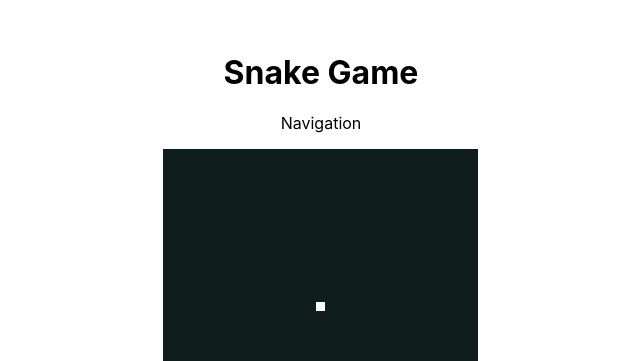
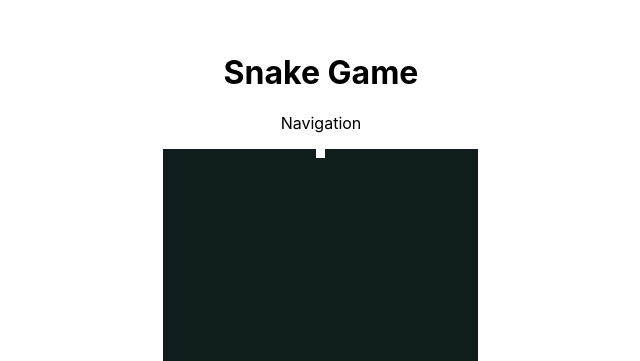
Before and after one commit to mzw86020424/react-snake-app, a React (Create React App) app: page / in a window 1280 px wide. Shown: the part 130-491 px from the top of the page, without its empty margins (319-959 px from the left). Built offline with nearby package versions, Linux system fonts and the light colour scheme.

Commit message:
スネークをまっすぐ動かす

```diff
--- a/src/App.js
+++ b/src/App.js
@@ -1,13 +1,53 @@
-import React from 'react';
+import React, { useEffect, useState } from 'react';
 import Navigation from './components/Navigation';
 import Field from './components/Field';
 import Button from './components/Button';
 import ManipulationPanel from './components/ManipulationPanel';
 import { initFields } from './utils/index';
 
-const fields = initFields(35)
+const initialPosition = { x: 17, y: 17 }
+const initialValues = initFields(35, initialPosition)
+const defaultInterval = 100
+
+let timer = undefined
+
+const unsubscribe = () => {
+  if (!timer) {
+    return
+  }
+  clearInterval(timer)
+}
 
 function App() {
+  const [fields, setFields] = useState(initialValues)
+  const [position, setPosition] = useState()
+  const [tick, setTick] = useState(0)
+
+  useEffect(() => {
+    setPosition(initialPosition)
+    // ゲームの中の時間を管理
+    timer = setInterval(() => {
+      setTick(tick => tick + 1)
+    }, defaultInterval);
+    return unsubscribe; // コンポーネントが削除されるタイミングで実行される
+  }, [])
+
+  useEffect(() => {
+    if (!position) {
+      return
+    }
+    goUp()
+  }, [tick]) //tickに変更があるたびに実行
+
+  const goUp = () => {
+    const { x, y } = position
+    const nextY = Math.max(y - 1, 0)
+    fields[y][x] = ''
+    fields[nextY][x] = 'snake'
+    setPosition({ x, y: nextY })
+    setFields(fields)
+  }
+
   return (
     <div className="App">
 
--- a/src/utils/index.js
+++ b/src/utils/index.js
@@ -1,10 +1,11 @@
-export const initFields = (fieldSize) => {
+export const initFields = (fieldSize, initialPosition) => {
   const fields = []
-  for (let i = 0; i < fieldSize; i++){
+  for (let i = 0; i < fieldSize; i++) {
     const cols = new Array(fieldSize).fill('')
     fields.push(cols)
   }
-  fields[17][17] = 'snake'
 
-  return fields
-}
+  fields[initialPosition.x][initialPosition.y] = 'snake'
+
+  return fields;
+};
```
